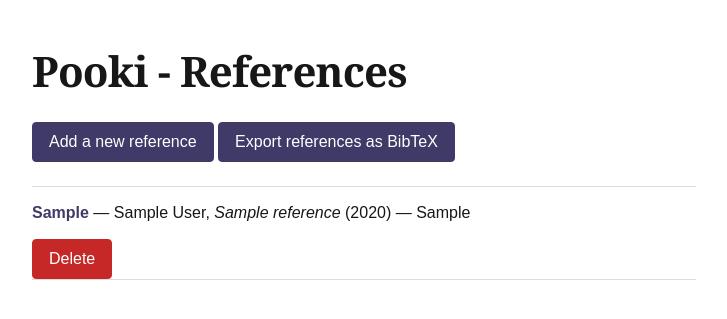
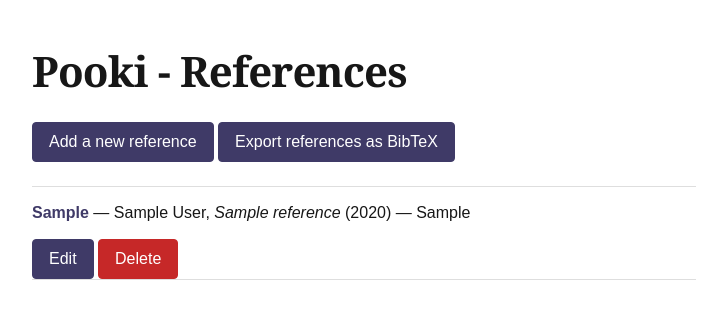
Before and after one commit to BoddyGus/Ohjelmistotuotanto2026, a Flask app: page / in a window 1280 px wide. Shown: the top 319 px of the page, without its empty margins (16-743 px from the left). Run offline with Flask 3, Linux system fonts and the light colour scheme; tables that the repository leaves empty hold one stand-in row (values such as "Sample post").

Commit message:
add edit button to index.html

```diff
--- a/src/templates/index.html
+++ b/src/templates/index.html
@@ -31,6 +31,7 @@
         — {{ reference.publication }}
       {% endif %}
     </a>
+    <a class="button-link" href="{{ url_for('edit_reference', reference_id=reference.id) }}">Edit</a>
     <a class="button-link button-danger" href="/references/{{ reference.id }}/delete">Delete</a>
   </li>
   {% endfor %}
```
